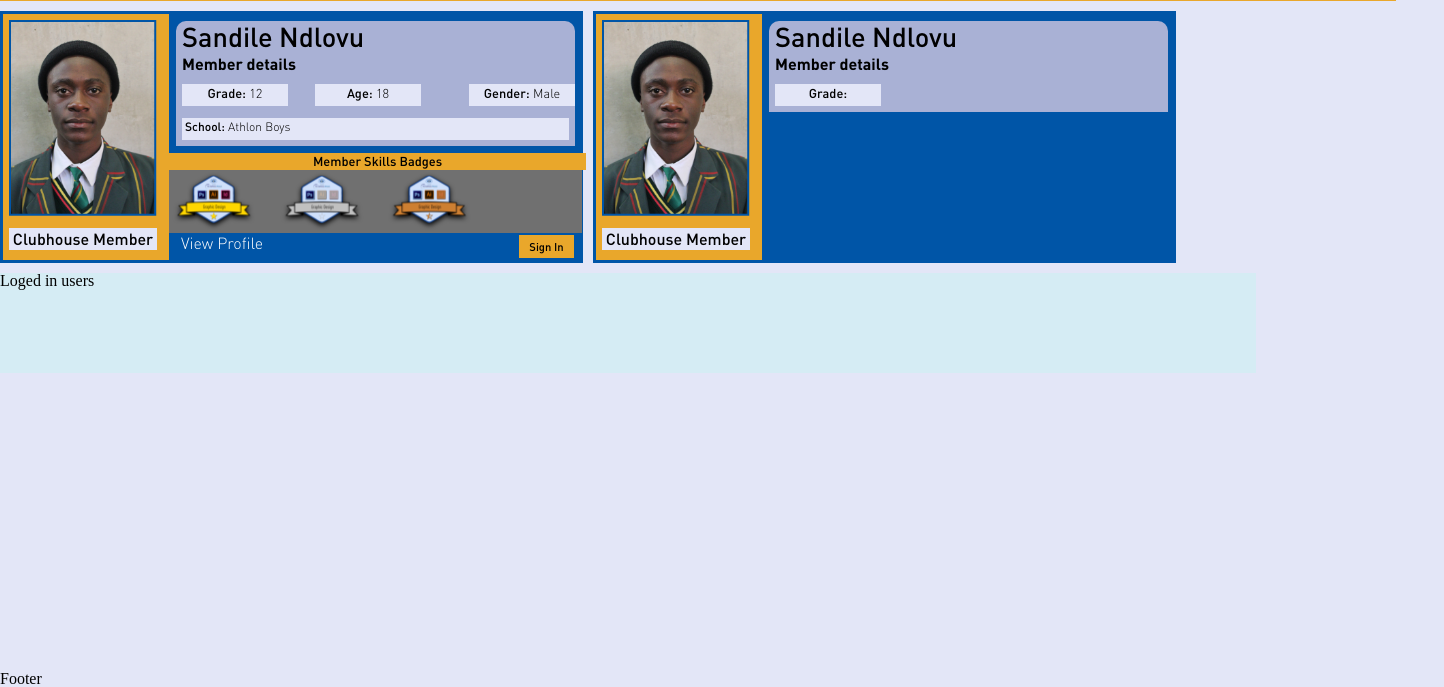
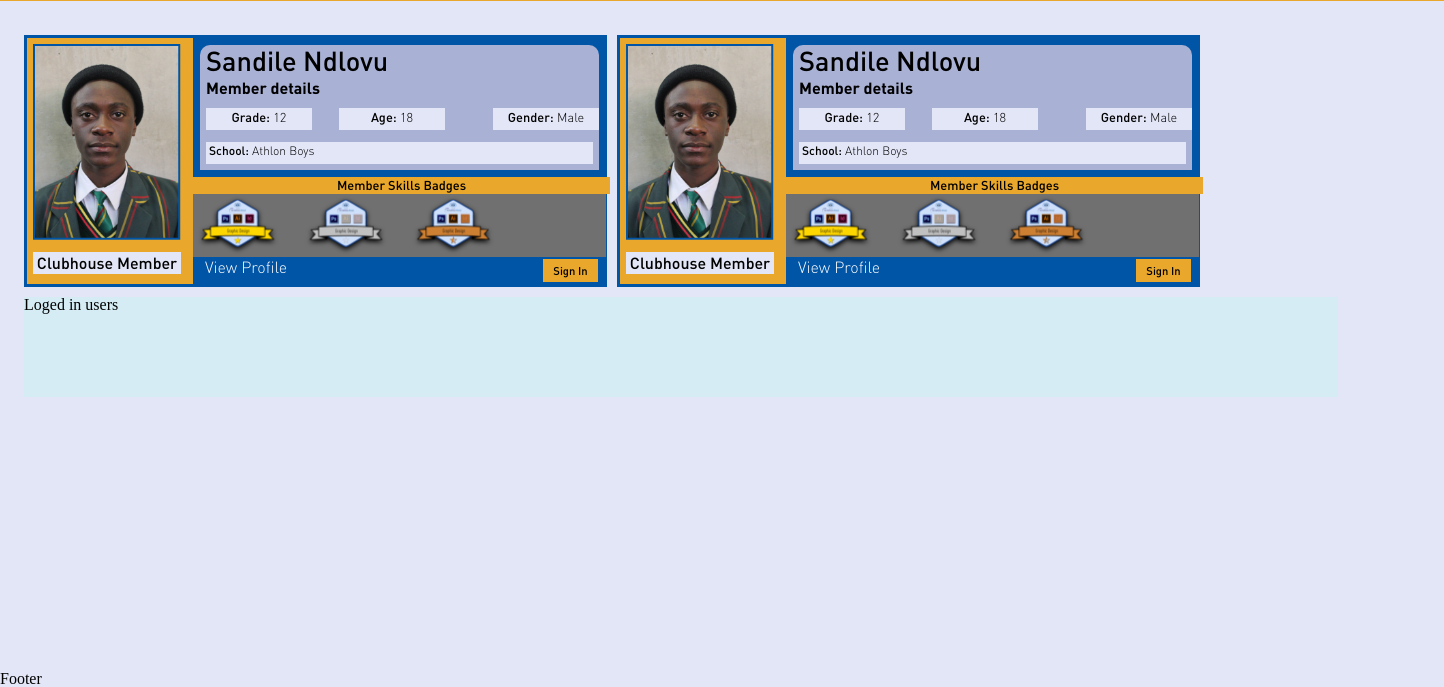
Before and after one commit to Vuyani-Magibisela/ClubhouseOnline, a plain HTML site: page index.html in a window 1280 px wide. Shown: the part 113-800 px from the top of the page, 1444 px wide, since content can reach past the window. Drawn offline with Linux system fonts and the light colour scheme.

Commit message:
Edited the Cards, Trying to fix Grid sys

```diff
--- a/css/style.css
+++ b/css/style.css
@@ -109,10 +109,12 @@ footer{
 /*Card styling*/
 .wrapper{
     display: grid;
-    grid-template-columns: repeat(12, 1fr);
+    grid-template-columns: repeat(3, 1fr);
     grid-gap: 10px;
     grid-auto-rows: minmax(100px, auto);
     background: #E3E6F7;
+    margin: 1.5em;
+    width: 100%;
 }
 
 .logedInCards{
@@ -132,10 +134,10 @@ footer{
 }
 
 
-.card2{
-    grid-column: 2/4;
+.card{
+    grid-column: 2;
     display: grid;
-    grid-template-columns: repeat(12, 1fr);
+    /* grid-template-columns: repeat(12, 1fr); */
     grid-gap: 6px;
     background: #E9A72B;
     width: 577px;
--- a/index.html
+++ b/index.html
@@ -76,29 +76,49 @@
             </div>
         </div> <!--End Card One-->
 
-            <div class="card2">
+        <div class="card">
             <div class="proPic">
                <img src="img/1.png" alt="Profile picture">
-                   <h1>Clubhouse Member</h1>
+               <h1 id="userLevel">Clubhouse Member</h1>
             </div>
-
             <div class="memberDetailsBG">
-                    <div class="memberDetails">
-                        <h1>Sandile Ndlovu</h1>
+                <div class="memberDetails" >
+                    <h1 id="name">Sandile Ndlovu</h1>
                     <h3>Member details</h3>
                     <div class="grade">
-                            <p>Grade:</p>
+                            <p>Grade:<span id="grade"> 12</span></p>
+                    </div>
+                    <div class="age">
+                            <p>Age:<span id="age"> 18</span></p>
+                    </div>
+                    <div class="gender">
+                            <p>Gender:<span id="gender"> Male</span></p>
+                    </div>
+                    <div class="school">
+                            <p>School:<span id="school"> Athlon Boys</span></p>
                     </div>
                 </div>
 
+                <div class="skills">
+                    <h1>Member Skills Badges</h1>
+                        <div class="goldBadge">
+                             <img src="img/Graphic Design -  Golden.png" alt="Gold Badge">
                         </div>
-<!--
-                <div class="proPic">
-                   <img src="img/1.png" alt="Profile picture">
-                   <h1>Clubhouse Member</h1>
+                        <div class="silverBadge">
+                            <img src="img/Graphic Design -  Silver.png" alt="Gold Badge">
                         </div>
--->
+                        <div class="bronzeBadge">
+                                <img src="img/Graphic Design - Bronze.png" alt="Bronze Badge">
                         </div>
+                </div>
+
+                <div class="SignIn">
+                    <h3><a href="#">View Profile</a></h3>
+                    <a href="" class="SignInBtn">Sign In</a>
+
+                </div>
+        </div>
+    </div> <!--End Card One-->
 
 
             <div class="logedInCards">
```
Lines whose indentation alone changed are shown as unchanged.
